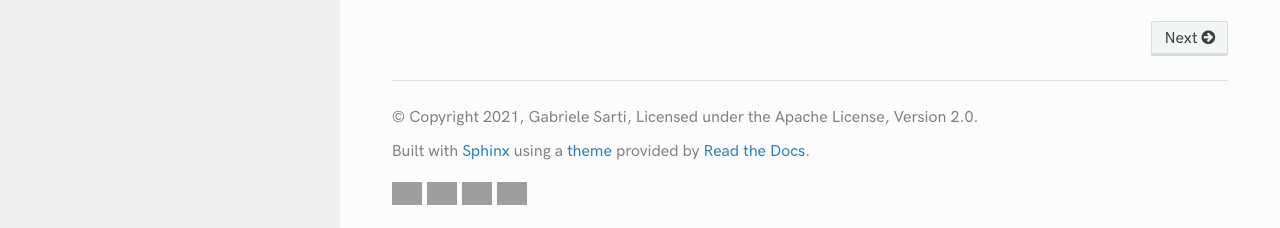
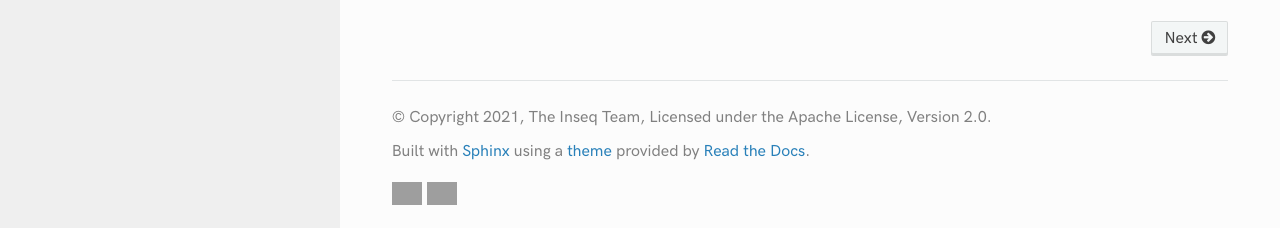
Before and after one commit to inseq-team/inseq, a Sphinx documentation site: the page built from docs/source/index.rst, in a window 1280 px wide and 1094 px high. Shown: the part 863-1091 px from the top of the window. Built offline with Sphinx 7.4.7 and the Read the Docs theme 2.0.0, drawn with Linux system fonts in a browser that asks for light colours; grey boxes are pictures that could not be loaded.

Commit message:
Migrate to Inseq org

```diff
--- a/docs/source/_static/inseq.js
+++ b/docs/source/_static/inseq.js
@@ -20,10 +20,9 @@ function addCustomFooter() {
     social.classList.add("footer__Social");
 
     const imageDetails = [
-        { link: "https://gsarti.com", imageLink: "https://huggingface.co/landing/assets/transformers-docs/website.svg" },
-        { link: "https://twitter.com/gsarti_", imageLink: "https://huggingface.co/landing/assets/transformers-docs/twitter.svg" },
-        { link: "https://github.com/gsarti", imageLink: "https://huggingface.co/landing/assets/transformers-docs/github.svg" },
-        { link: "https://www.linkedin.com/gabrielesarti/", imageLink: "https://huggingface.co/landing/assets/transformers-docs/linkedin.svg" }
+        { link: "https://interpretingdl.github.io", imageLink: "https://huggingface.co/landing/assets/transformers-docs/website.svg" },
+        //{ link: "https://twitter.com/inseq", imageLink: "https://huggingface.co/landing/assets/transformers-docs/twitter.svg" },
+        { link: "https://github.com/inseq-team", imageLink: "https://huggingface.co/landing/assets/transformers-docs/github.svg" },
     ];
 
     imageDetails.forEach(imageLinks => {
--- a/docs/source/conf.py
+++ b/docs/source/conf.py
@@ -22,8 +22,8 @@ sys.path.insert(0, str(_PATH_SRC.absolute()))
 # -- Project information -----------------------------------------------------
 
 project = "inseq"
-copyright = "2021, Gabriele Sarti, Licensed under the Apache License, Version 2.0"
-author = "gsarti <gabriele.sarti996@gmail.com>"
+copyright = "2021, The Inseq Team, Licensed under the Apache License, Version 2.0"
+author = "The Inseq Team"
 
 # The short X.Y version
 version = "0.1"
@@ -32,7 +32,7 @@ release = "0.1.0"
 
 
 # Prefix link to point to master, comment this during version release and uncomment below line
-extlinks = {"prefix_link": ("https://github.com/gsarti/inseq/blob/master/%s", "")}
+extlinks = {"prefix_link": ("https://github.com/inseq-team/inseq/blob/master/%s", "")}
 
 # -- General configuration ---------------------------------------------------
 
@@ -238,7 +238,7 @@ latex_elements: Dict[str, str] = {
 # (source start file, target name, title,
 #  author, documentclass [howto, manual, or own class]).
 latex_documents = [
-    (master_doc, "inseq.tex", "inseq Documentation", "gsarti", "manual"),
+    (master_doc, "inseq.tex", "inseq Documentation", "The Inseq Team", "manual"),
 ]
 
 
--- a/docs/source/index.rst
+++ b/docs/source/index.rst
@@ -1,6 +1,6 @@
 .. inseq documentation entrypoint file
 
-    Copyright 2021 Gabriele Sarti. All rights reserved.
+    Copyright 2021 The Inseq Team. All rights reserved.
 
     Licensed under the Apache License, Version 2.0 (the "License"); you may not use this file except in compliance with
     the License. You may obtain a copy of the License at
--- a/docs/source/main_classes/feature_attribution.rst
+++ b/docs/source/main_classes/feature_attribution.rst
@@ -1,5 +1,5 @@
 ..
-    Copyright 2021 Gabriele Sarti. All rights reserved.
+    Copyright 2021 The Inseq Team. All rights reserved.
 
     Licensed under the Apache License, Version 2.0 (the "License"); you may not use this file except in compliance with
     the License. You may obtain a copy of the License at
--- a/docs/source/main_classes/gradient_attribution.rst
+++ b/docs/source/main_classes/gradient_attribution.rst
@@ -1,5 +1,5 @@
 ..
-    Copyright 2021 Gabriele Sarti. All rights reserved.
+    Copyright 2021 The Inseq Team. All rights reserved.
 
     Licensed under the Apache License, Version 2.0 (the "License"); you may not use this file except in compliance with
     the License. You may obtain a copy of the License at
--- a/pyproject.toml
+++ b/pyproject.toml
@@ -8,11 +8,11 @@ name = "inseq"
 version = "0.1.0"
 description = "Interpretability for Sequence-to-sequence models 🔍"
 readme = "README.md"
-authors = ["gsarti <gabriele.sarti996@gmail.com>"]
+authors = ["The Inseq Team"]
 maintainers = ["gsarti <gabriele.sarti996@gmail.com>"]
 license = "Apache Software License 2.0"
-repository = "https://github.com/gsarti/inseq"
-homepage = "https://github.com/gsarti/inseq"
+repository = "https://github.com/inseq-team/inseq"
+homepage = "https://github.com/inseq-team/inseq"
 
 # Keywords description https://python-poetry.org/docs/pyproject/#keywords
 keywords = ["seq2seq", "transformers", "natural language processing", "XAI", "explainable ai", "interpretability"]  #! Update me
```
Also changed, not shown: README.md (+6 -6 lines), .github/ISSUE_TEMPLATE/question.md, .github/PULL_REQUEST_TEMPLATE.md, 7 other files.
